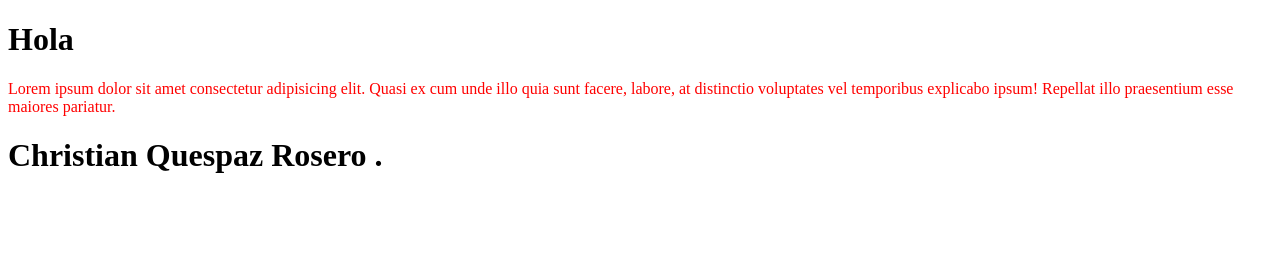
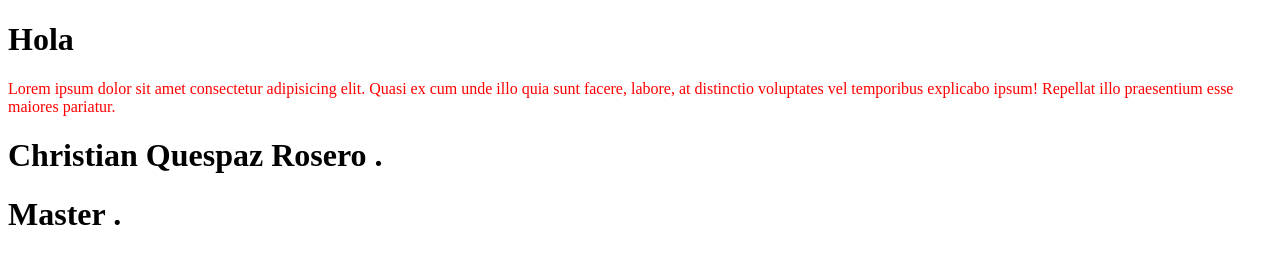
Before and after one commit to AndyKingche/hyperblog, a plain HTML site: page hola.html in a window 1280 px wide. Drawn offline with Linux system fonts and the light colour scheme.

Commit message:
agregamos master

```diff
--- a/hola.html
+++ b/hola.html
@@ -10,5 +10,9 @@
     <h1>Hola</h1>
     <p>Lorem ipsum dolor sit amet consectetur adipisicing elit. Quasi ex cum unde illo quia sunt facere, labore, at distinctio voluptates vel temporibus explicabo ipsum! Repellat illo praesentium esse maiores pariatur.</p>
     <h1>Christian Quespaz Rosero .</h1>
+
+
+
+    <h1>Master .</h1>
 </body>
 </html>
```
